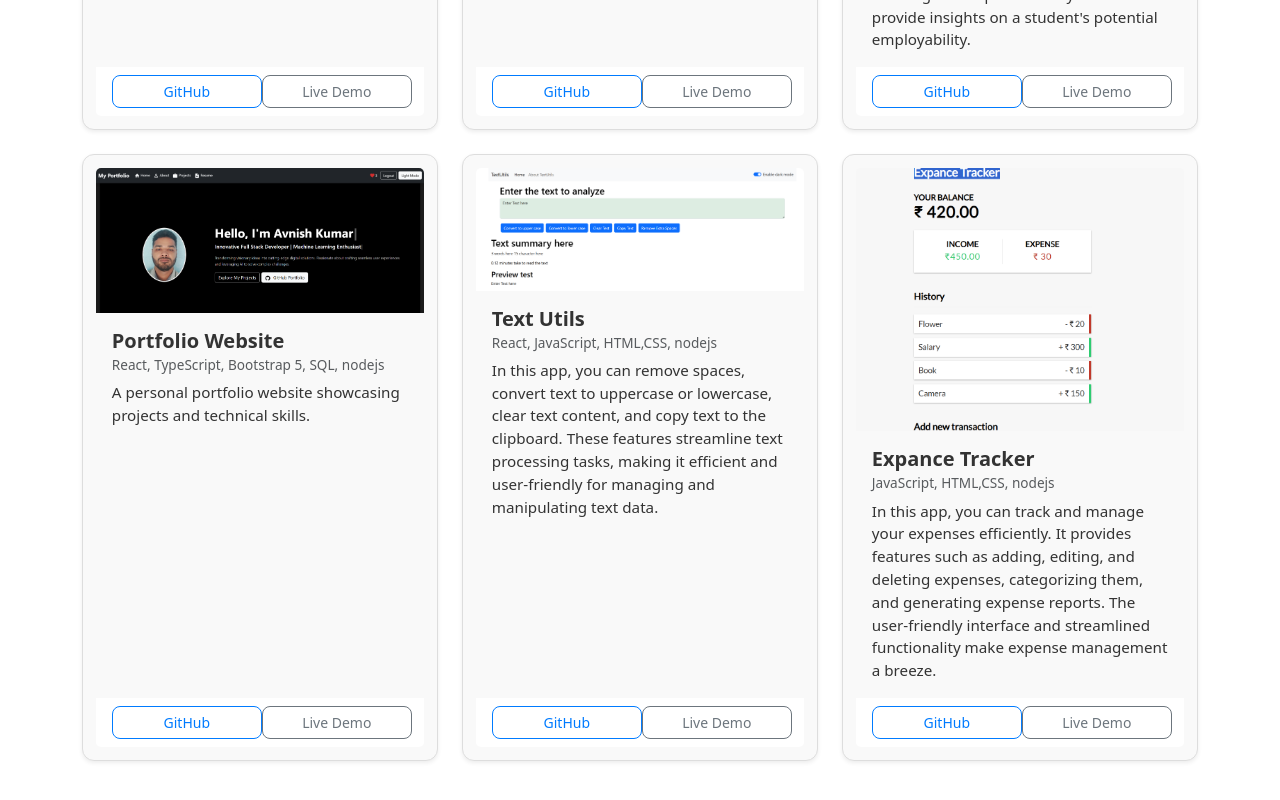
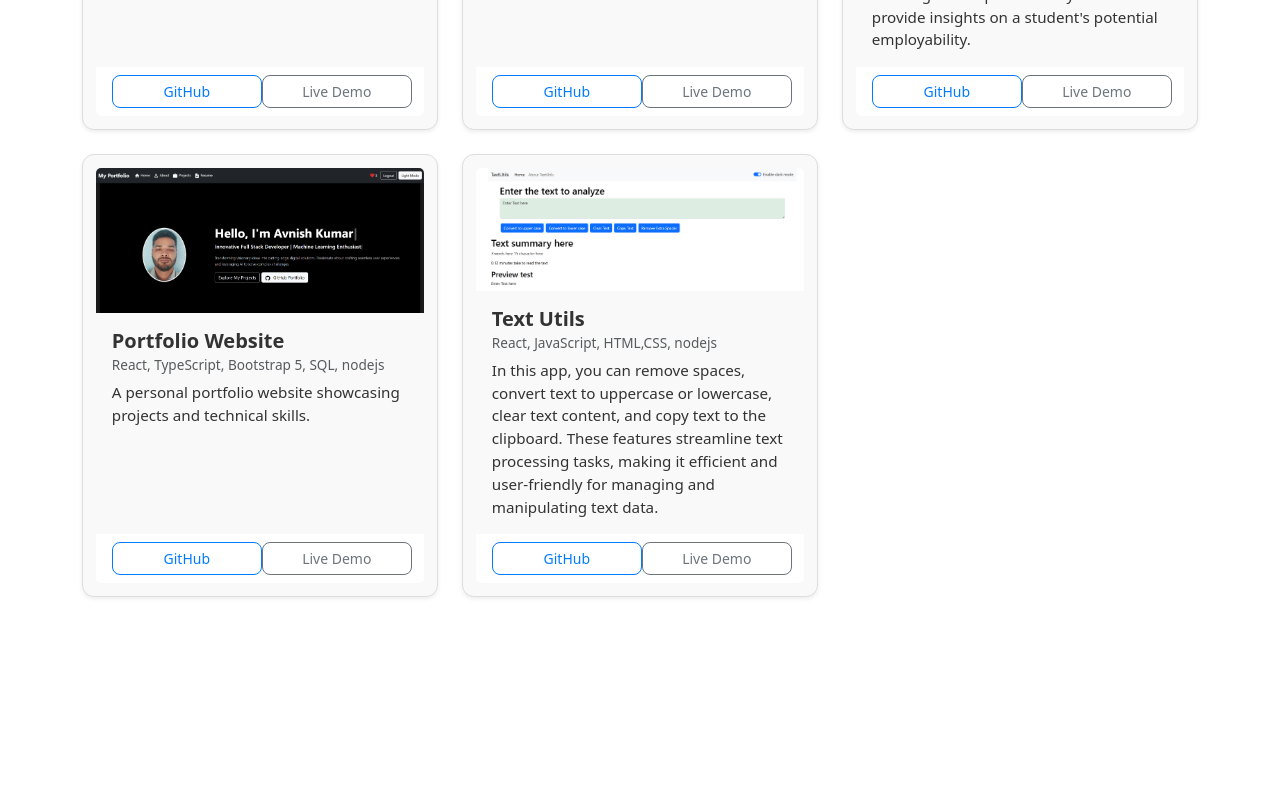
Before and after one commit to kumar291098/my-portfolio, a React (Create React App) app: page /projects in a window 1280 px wide. Shown: the part 692-1492 px from the top of the page. After the commit the page ends 1381 px from the top, so only its background shows below. Built offline with nearby package versions, Linux system fonts and the light colour scheme; no server answers; the database is empty.

Commit message:
change project data

```diff
--- a/src/data/projectList.ts
+++ b/src/data/projectList.ts
@@ -58,12 +58,5 @@ export interface Project {
       liveDemoLink: 'https://kumar291098.github.io/text-Utils-Ak/',
       image: textUtill
     },
-    {
-      title: 'Expance Tracker',
-      description: 'In this app, you can track and manage your expenses efficiently. It provides features such as adding, editing, and deleting expenses, categorizing them, and generating expense reports. The user-friendly interface and streamlined functionality make expense management a breeze.',
-      techStack: ' JavaScript, HTML,CSS,  nodejs',
-      githubLink: 'https://github.com/kumar291098/Expense-tracker',
-      liveDemoLink: '',
-      image: tracker
-    },
+
   ];
```
